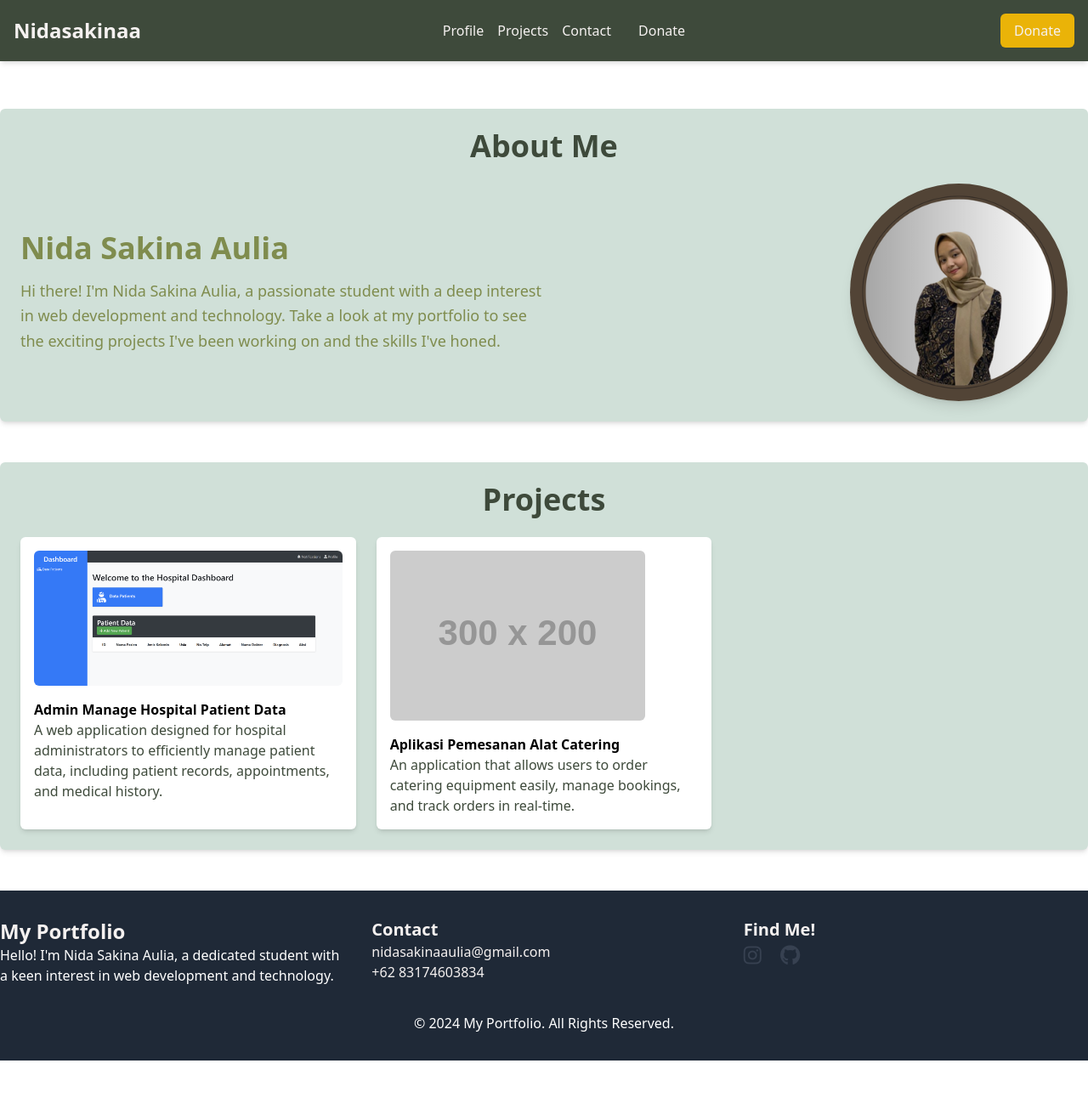
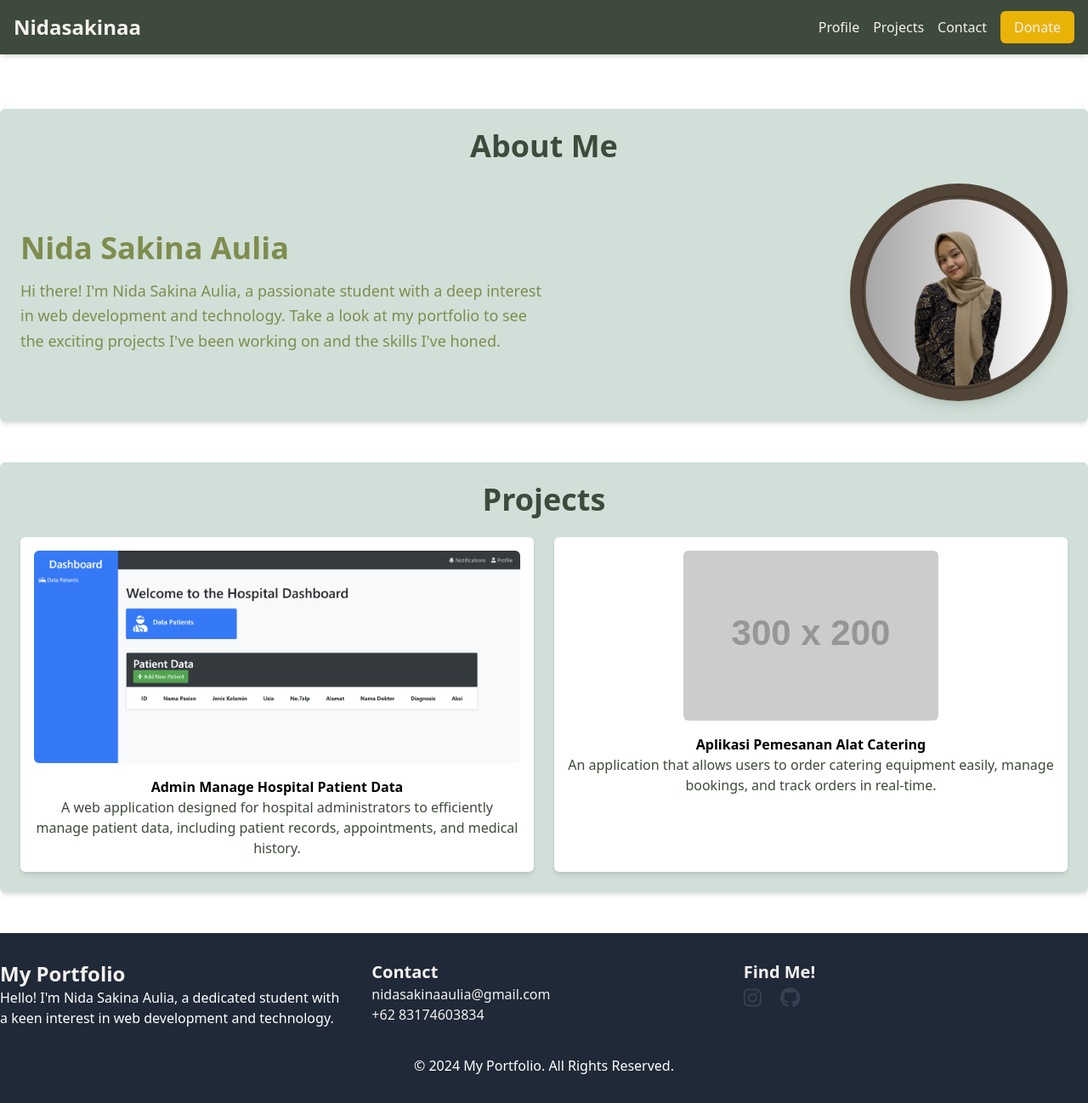
Before and after one commit to Nidasakinaa/portfolio-Nida, a plain HTML site: page index.html in a window 1280 px wide. Shown: the whole page at 85% size. Before the commit the page ends 1248 px from the top, so only its background shows below. Drawn offline with nearby package versions, Linux system fonts and the light colour scheme; placeholder pictures from the web are drawn by us.

Commit message:
Portfolio

```diff
--- a/index.html
+++ b/index.html
@@ -17,9 +17,8 @@
                 <li><a href="#about" class="hover:text-earth-tone-accent transition-all text-earth-tone-light">Profile</a></li>
                 <li><a href="#projects" class="hover:text-earth-tone-accent transition-all text-earth-tone-light">Projects</a></li>
                 <li><a href="https://wa.me/083174603834" class="hover:text-earth-tone-accent transition-all text-earth-tone-light">Contact</a></li>
-                <li><a href="#donate" class="bg-earth-tone-accent text-earth-tone-dark px-4 py-2 rounded-md hover:bg-earth-tone-accent-dark transition-all">Donate</a></li>
+                <li><a href="#donate" class="bg-yellow-500 text-brown-700 px-4 py-2 rounded-md hover:bg-yellow-600 transition-all">Donate</a></li>
             </ul>
-            <a href="#donate" class="bg-yellow-500 text-brown-700 px-4 py-2 rounded-md hover:bg-yellow-600 transition-all">Donate</a>            </ul>
         </div>
     </nav>
 
@@ -46,16 +45,16 @@
 
     <!-- Projects Section -->
     <section id="projects" class="container mx-auto my-12 p-6 bg-earth-tone-light rounded-md shadow-md transition-all">
-        <div class="container mx-auto">
-            <h1 class="text-4xl font-extrabold mb-6 text-center text-earth-tone-light transition-all">Projects</h1>
-            <div class="grid grid-cols-1 md:grid-cols-3 gap-6">
+        <div class="container mx-auto text-center">
+            <h1 class="text-4xl font-extrabold mb-6 text-earth-tone-dark transition-all">Projects</h1>
+            <div class="grid grid-cols-1 md:grid-cols-2 gap-6">
                 <div class="bg-white p-4 shadow-md rounded-md transition-all">
-                    <img src="img/hospital.png" alt="Admin Manage Hospital Patient Data" class="mb-4 rounded-md transition-all">
+                    <img src="img/hospital.png" alt="Admin Manage Hospital Patient Data" class="mb-4 rounded-md transition-all mx-auto">
                     <h4 class="font-bold text-earth-tone-dark transition-all">Admin Manage Hospital Patient Data</h4>
                     <p class="text-earth-tone-dark transition-all">A web application designed for hospital administrators to efficiently manage patient data, including patient records, appointments, and medical history.</p>
                 </div>
                 <div class="bg-white p-4 shadow-md rounded-md transition-all">
-                    <img src="https://via.placeholder.com/300x200" alt="Aplikasi Pemesanan Alat Catering" class="mb-4 rounded-md transition-all">
+                    <img src="https://via.placeholder.com/300x200" alt="Aplikasi Pemesanan Alat Catering" class="mb-4 rounded-md transition-all mx-auto">
                     <h4 class="font-bold text-earth-tone-dark transition-all">Aplikasi Pemesanan Alat Catering</h4>
                     <p class="text-earth-tone-dark transition-all">An application that allows users to order catering equipment easily, manage bookings, and track orders in real-time.</p>
                 </div>
```
